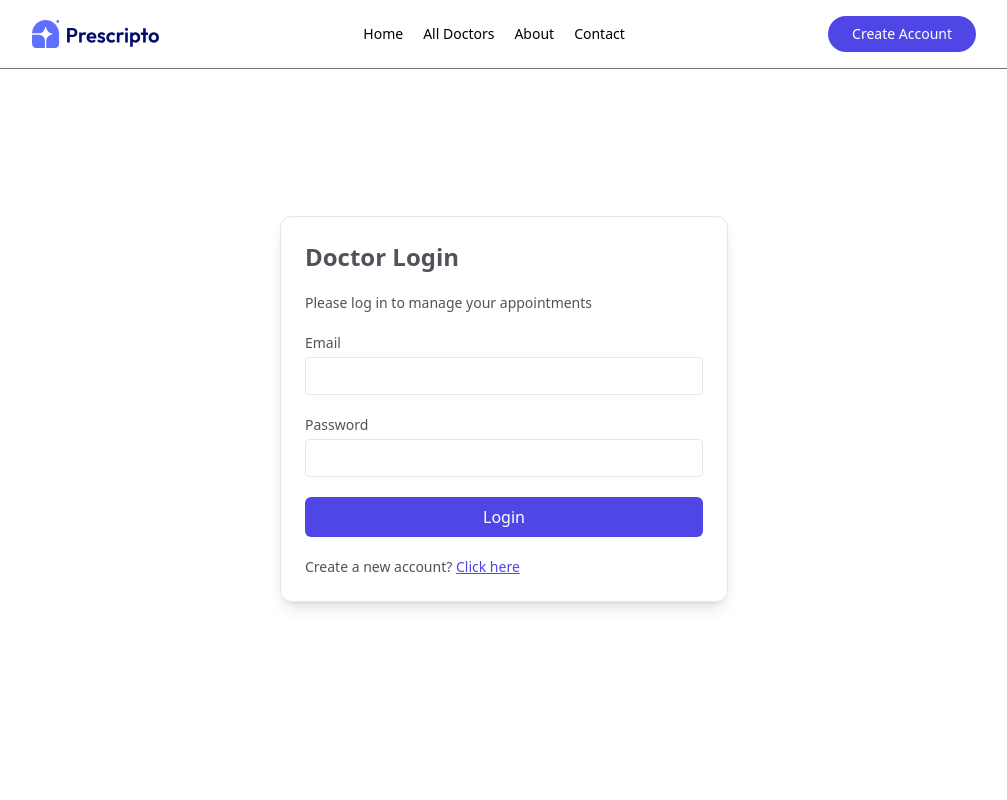
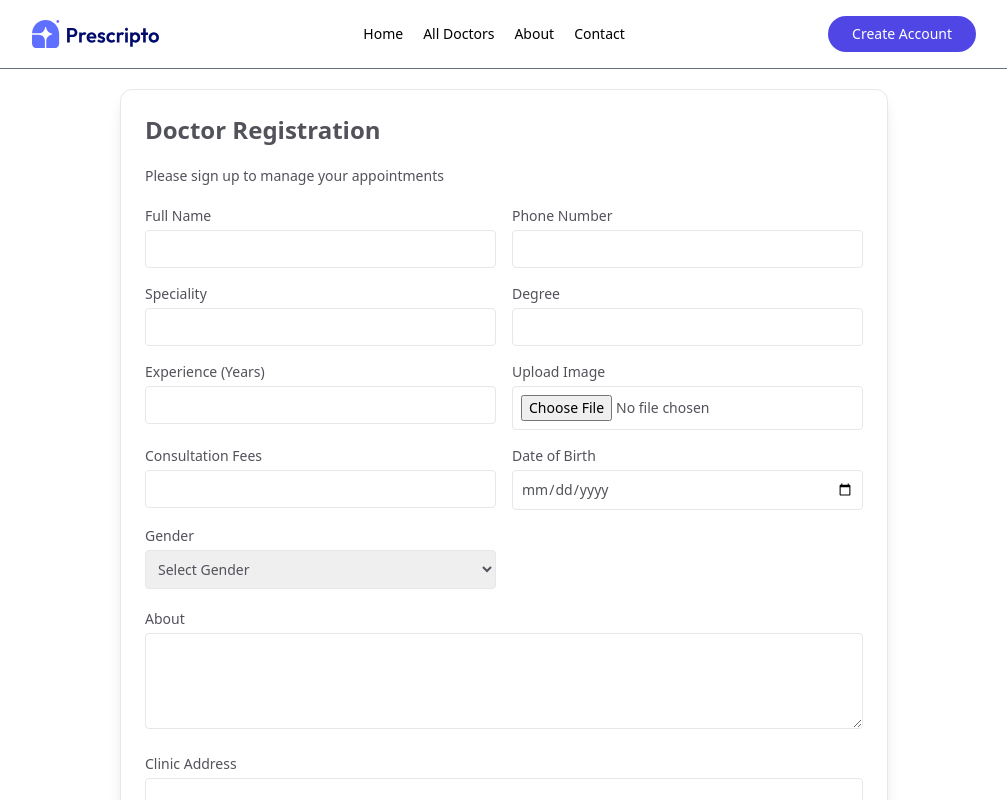
Before and after one commit to Sarat20/docpoint, a React (Vite) app in the folder frontend/: page /doctor-login in a window 1280 px wide. Shown: the top 800 px of the page, without its empty margins (136-1143 px from the left). Built offline with nearby package versions, Linux system fonts and the light colour scheme; no server answers; a web font is replaced by a local one.

Commit message:
added doctorlogin.jsx and integrated with backend  ,updated doctor routes,doctor controllers

```diff
--- a/frontend/src/DoctorPages/DoctorLogin.jsx
+++ b/frontend/src/DoctorPages/DoctorLogin.jsx
@@ -6,13 +6,13 @@ const BASE_URL = import.meta.env.VITE_BACKEND_URL;
 
 const DoctorLogin = () => {
   const navigate = useNavigate();
-
-const [mode, setMode] = useState("Login");
+  const [mode, setMode] = useState("Sign Up");
   const [form, setForm] = useState({
     name: "",
     email: "",
     password: "",
-    image: "",
+    phone: "",
+    image: null,
     speciality: "",
     degree: "",
     experience: "",
@@ -20,6 +20,8 @@ const [mode, setMode] = useState("Login");
     available: true,
     fees: "",
     address: "",
+    gender: "",
+    dob: "",
   });
 
   const [loading, setLoading] = useState(false);
@@ -31,43 +33,74 @@ const [mode, setMode] = useState("Login");
     setForm((prev) => ({ ...prev, [name]: value }));
   };
 
+  const onFileChange = (e) => {
+    const file = e.target.files[0];
+    if (file) {
+      setForm((prev) => ({ ...prev, image: file }));
+    } else {
+      setForm((prev) => ({ ...prev, image: null }));
+    }
+  };
+
   const handleSubmit = async (e) => {
     e.preventDefault();
     setLoading(true);
     setErrorMsg("");
     setSuccessMsg("");
 
-    const endpoint =
-      mode === "Sign Up" ? "/api/doctor/register" : "/api/doctor/login";
-
-    const payload =
-      mode === "Sign Up"
-        ? { ...form, address: { line: form.address } }
-        : { email: form.email, password: form.password };
+    const endpoint = mode === "Sign Up" ? "/api/doctor/register" : "/api/doctor/login";
 
     try {
+      let payload;
+      let headers = {};
+
+      if (mode === "Sign Up") {
+        payload = new FormData();
+        payload.append("name", form.name);
+        payload.append("email", form.email);
+        payload.append("password", form.password);
+        payload.append("phone", form.phone);
+        payload.append("speciality", form.speciality);
+        payload.append("degree", form.degree);
+        payload.append("experience", form.experience);
+        payload.append("about", form.about);
+        payload.append("available", form.available ? 'true' : 'false');
+        payload.append("fees", form.fees);
+
+        payload.append("address", JSON.stringify({ line1: form.address }));
+
+        payload.append("gender", form.gender);
+        payload.append("dob", form.dob);
+
+        if (form.image instanceof File) {
+          payload.append("image", form.image);
+        }
+
+
+      } else {
+        payload = {
+          email: form.email,
+          password: form.password,
+        };
+        headers = {
+          "Content-Type": "application/json",
+        };
+      }
+
       const { data } = await axios.post(`${BASE_URL}${endpoint}`, payload, {
-        headers: { "Content-Type": "application/json" },
+        headers,
         withCredentials: true,
       });
 
       if (!data.success) {
         setErrorMsg(data.message || "Something went wrong");
       } else {
-        localStorage.setItem("dtoken", data.token);
+        localStorage.setItem("dtoken", data.token || data.dtoken);
         setSuccessMsg(`${mode} successful!`);
         setForm({
-          name: "",
-          email: "",
-          password: "",
-          image: "",
-          speciality: "",
-          degree: "",
-          experience: "",
-          about: "",
-          available: true,
-          fees: "",
-          address: "",
+          name: "", email: "", password: "", phone: "", image: null,
+          speciality: "", degree: "", experience: "", about: "",
+          available: true, fees: "", address: "", gender: "", dob: "",
         });
 
         setTimeout(() => {
@@ -75,6 +108,7 @@ const [mode, setMode] = useState("Login");
         }, 1000);
       }
     } catch (err) {
+      console.error("Doctor login/signup error:", err.response?.data || err.message); // Log full error response
       const msg =
         err.response?.data?.message || "Server error – please try again later";
       setErrorMsg(msg);
@@ -85,15 +119,11 @@ const [mode, setMode] = useState("Login");
 
   return (
     <div>
-      <form onSubmit={handleSubmit} className="min-h-[80vh] flex items-center justify-center"> {/* Added justify-center */}
+      <form onSubmit={handleSubmit} className="min-h-[80vh] flex items-center justify-center">
         <div
           className={`flex flex-col gap-5 m-auto items-start p-6
                        w-full border rounded-xl text-zinc-600 text-sm shadow-lg
-                       ${
-                         mode === "Sign Up"
-                           ? "max-w-3xl" // Larger for sign up form
-                           : "max-w-md" // Smaller, more square for login form
-                       }`}
+                       ${mode === "Sign Up" ? "max-w-3xl" : "max-w-md"}`}
         >
           <p className="text-2xl font-semibold">
             {mode === "Sign Up" ? "Doctor Registration" : "Doctor Login"}
@@ -102,13 +132,16 @@ const [mode, setMode] = useState("Login");
             Please {mode === "Sign Up" ? "sign up " : "log in "}to manage your appointments
           </p>
 
-          {/* REGISTRATION FIELDS */}
           {mode === "Sign Up" && (
             <>
               <div className="grid grid-cols-1 md:grid-cols-2 gap-4 w-full">
                 <div>
                   <p>Full Name</p>
                   <input name="name" value={form.name} onChange={onChange} required className="border rounded w-full p-2 mt-1" />
+                </div>
+                <div>
+                  <p>Phone Number</p>
+                  <input type="tel" name="phone" value={form.phone} onChange={onChange} required className="border rounded w-full p-2 mt-1" />
                 </div>
                 <div>
                   <p>Speciality</p>
@@ -119,32 +152,45 @@ const [mode, setMode] = useState("Login");
                   <input name="degree" value={form.degree} onChange={onChange} required className="border rounded w-full p-2 mt-1" />
                 </div>
                 <div>
-                  <p>Experience</p>
-                  <input name="experience" value={form.experience} onChange={onChange} required className="border rounded w-full p-2 mt-1" />
+                  <p>Experience (Years)</p>
+                  <input type="number" name="experience" value={form.experience} onChange={onChange} required className="border rounded w-full p-2 mt-1" />
                 </div>
                 <div>
-                  <p>Image URL</p>
-                  <input name="image" value={form.image} onChange={onChange} required className="border rounded w-full p-2 mt-1" />
+                  <p>Upload Image</p>
+                  <input type="file" accept="image/*" onChange={onFileChange} required className="border rounded w-full p-2 mt-1" />
+                  {form.image && <p className="text-xs text-gray-500 mt-1">Selected: {form.image.name}</p>}
                 </div>
                 <div>
-                  <p>Fees</p>
+                  <p>Consultation Fees</p>
                   <input type="number" name="fees" value={form.fees} onChange={onChange} required className="border rounded w-full p-2 mt-1" />
+                </div>
+                <div>
+                  <p>Date of Birth</p>
+                  <input type="date" name="dob" value={form.dob} onChange={onChange} required className="border rounded w-full p-2 mt-1" />
+                </div>
+                <div>
+                  <p>Gender</p>
+                  <select name="gender" value={form.gender} onChange={onChange} required className="border rounded w-full p-2 mt-1">
+                    <option value="">Select Gender</option>
+                    <option value="Male">Male</option>
+                    <option value="Female">Female</option>
+                    <option value="Other">Other</option>
+                  </select>
                 </div>
               </div>
 
               <div className="w-full">
                 <p>About</p>
-                <textarea name="about" value={form.about} onChange={onChange} required className="border rounded w-full p-2 mt-1 h-24 resize-y" /> {/* Added h-24 and resize-y for textarea */}
+                <textarea name="about" value={form.about} onChange={onChange} required className="border rounded w-full p-2 mt-1 h-24 resize-y" />
               </div>
 
               <div className="w-full">
-                <p>Address</p>
+                <p>Clinic Address</p>
                 <input name="address" value={form.address} onChange={onChange} required className="border rounded w-full p-2 mt-1" />
               </div>
             </>
           )}
 
-          {/* COMMON FIELDS (EMAIL + PASSWORD) */}
           <div className="w-full">
             <p>Email</p>
             <input
@@ -169,11 +215,9 @@ const [mode, setMode] = useState("Login");
             />
           </div>
 
-          {/* FEEDBACK */}
           {errorMsg && <p className="text-red-600 text-xs mt-1">{errorMsg}</p>}
           {successMsg && <p className="text-green-600 text-xs mt-1">{successMsg}</p>}
 
-          {/* SUBMIT */}
           <button
             type="submit"
             disabled={loading}
@@ -188,24 +232,17 @@ const [mode, setMode] = useState("Login");
               : "Login"}
           </button>
 
-          {/* TOGGLE SIGN UP / LOGIN */}
           {mode === "Sign Up" ? (
             <p>
               Already have an account?{" "}
-              <span
-                onClick={() => setMode("Login")}
-                className="text-primary underline cursor-pointer"
-              >
+              <span onClick={() => setMode("Login")} className="text-primary underline cursor-pointer">
                 Login here
               </span>
             </p>
           ) : (
             <p>
               Create a new account?{" "}
-              <span
-                onClick={() => setMode("Sign Up")}
-                className="text-primary underline cursor-pointer"
-              >
+              <span onClick={() => setMode("Sign Up")} className="text-primary underline cursor-pointer">
                 Click here
               </span>
             </p>
--- a/frontend/src/pages/Profile.jsx
+++ b/frontend/src/pages/Profile.jsx
@@ -28,7 +28,7 @@ const Profile = () => {
 
       const fetched = data.user;
       const addr = fetched.address || { line1: "", line2: "" };
-      setUser({ ...fetched, address: addr, image: "" });
+      setUser({ ...fetched, address: addr, image: "" }); // Reset image to empty string for file input
       setPreview(fetched.image || defaultImage);
     } catch (err) {
       console.error("Fetch profile failed:", err.response?.data || err.message);
@@ -55,8 +55,8 @@ const Profile = () => {
   const handleImageChange = (e) => {
     const file = e.target.files[0];
     if (file) {
-      setUser((prev) => ({ ...prev, image: file }));
-      setPreview(URL.createObjectURL(file));
+      setUser((prev) => ({ ...prev, image: file })); // Store the File object
+      setPreview(URL.createObjectURL(file)); // Set preview for the new file
     }
   };
 
@@ -70,7 +70,9 @@ const Profile = () => {
       fd.append("phone", user.phone);
       fd.append("gender", user.gender);
       fd.append("dob", user.dob);
-      fd.append("address", JSON.stringify(user.address));
+      fd.append("address", JSON.stringify(user.address)); // Address is an object, stringify it
+
+      // Only append image if it's a new file (a File object)
       if (user.image instanceof File) {
         fd.append("image", user.image);
       }
@@ -80,23 +82,27 @@ const Profile = () => {
       const { data } = await axios.post(`${BASE_URL}/api/user/update-profile`, fd, {
         headers: {
           Authorization: `Bearer ${token}`,
-          "Content-Type": "multipart/form-data"
+          // "Content-Type": "multipart/form-data" // Axios sets this automatically for FormData
         }
       });
 
+      // You can keep these if you want to update the state immediately
+      // before the reload, but the reload will ultimately govern the display.
       const updated = data.user;
       setUser({ ...updated, image: "", address: updated.address || { line1: "", line2: "" } });
       setPreview(updated.image || defaultImage);
       setMode("view");
       toast.success("Profile updated successfully.");
+
+      // Add window.location.reload() here
+      window.location.reload();
+
     } catch (err) {
-      console.error("Update failed:", err);
+      console.error("Update failed:", err.response?.data || err.message);
       toast.error("Failed to update profile.");
     } finally {
       setLoading(false);
     }
-
-   window.location.reload();
   };
 
   return (
```
Also changed, not shown: 2 other files (tests, documents, lock files or other folders).
